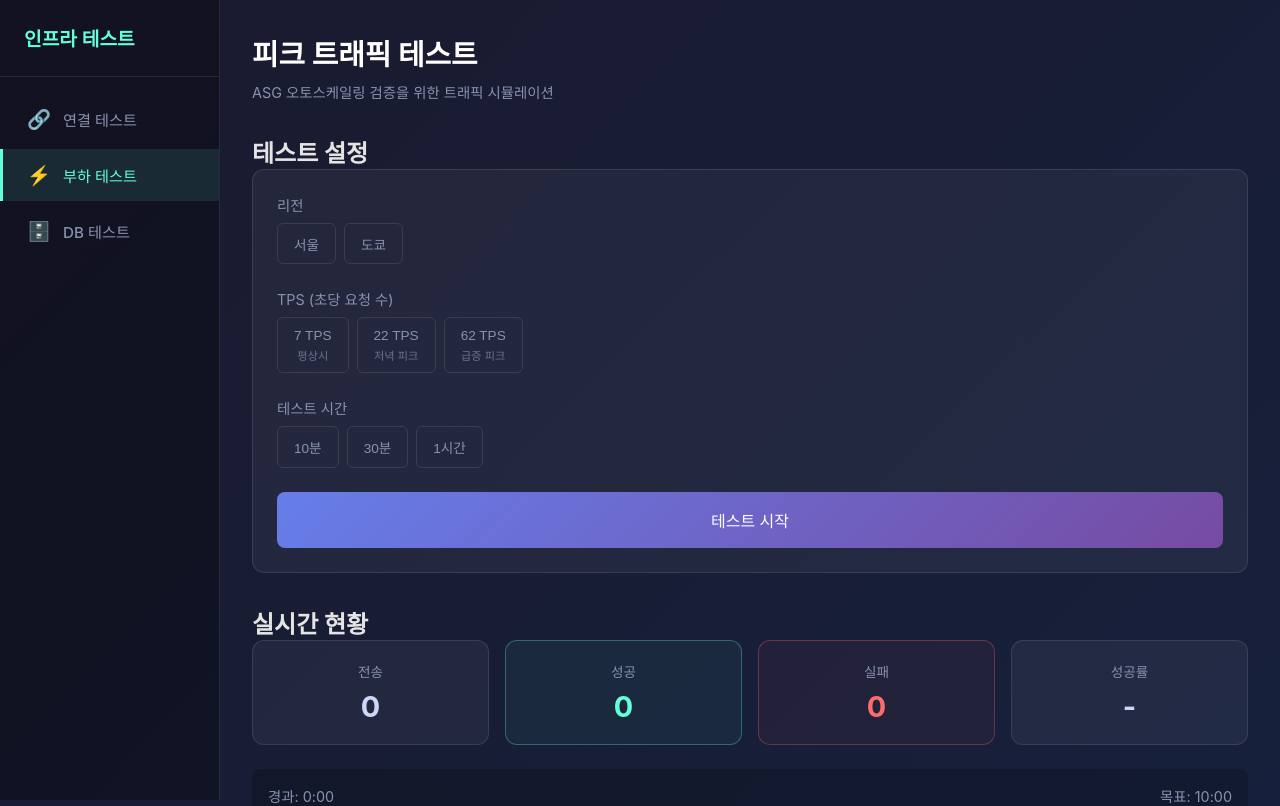
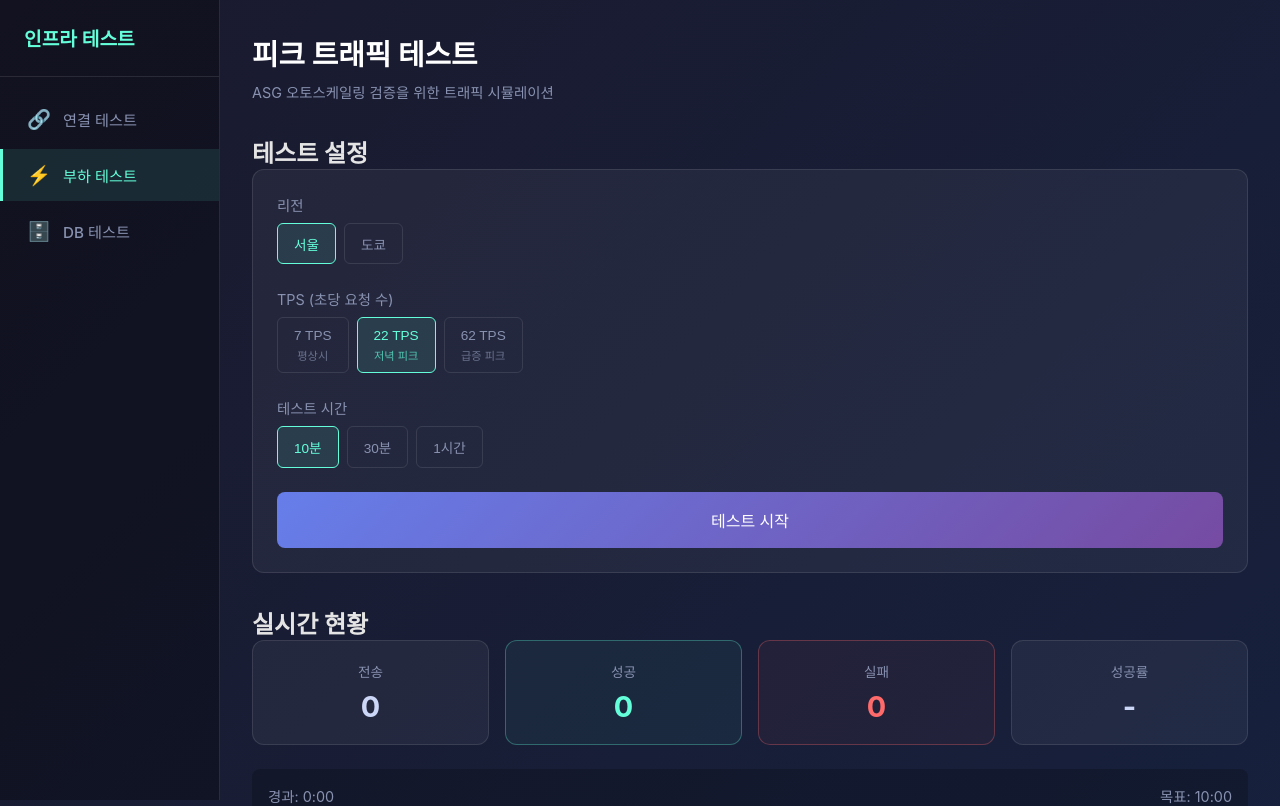
Before and after one commit to ddos-team-project/ddos-apps, a React (Vite) app in the folder infra-test/: page /load-test in a window 1280 px wide. Shown: the top 806 px of the page. Built offline with nearby package versions, Linux system fonts and the light colour scheme.

Commit message:
fix: 버튼 선택 스타일 수정 (active 클래스 사용)

```diff
--- a/infra-test/src/pages/LoadTest.jsx
+++ b/infra-test/src/pages/LoadTest.jsx
@@ -165,14 +165,14 @@ export default function LoadTest() {
             <label>리전</label>
             <div className="button-group">
               <button
-                className={`btn ${region === 'seoul' ? 'btn-primary' : 'btn-secondary'}`}
+                className={region === 'seoul' ? 'active' : ''}
                 onClick={() => setRegion('seoul')}
                 disabled={isRunning}
               >
                 서울
               </button>
               <button
-                className={`btn ${region === 'tokyo' ? 'btn-primary' : 'btn-secondary'}`}
+                className={region === 'tokyo' ? 'active' : ''}
                 onClick={() => setRegion('tokyo')}
                 disabled={isRunning}
               >
@@ -187,7 +187,7 @@ export default function LoadTest() {
               {tpsOptions.map(opt => (
                 <button
                   key={opt.value}
-                  className={`btn ${tps === opt.value ? 'btn-primary' : 'btn-secondary'}`}
+                  className={tps === opt.value ? 'active' : ''}
                   onClick={() => setTps(opt.value)}
                   disabled={isRunning}
                 >
@@ -204,7 +204,7 @@ export default function LoadTest() {
               {durationOptions.map(opt => (
                 <button
                   key={opt.value}
-                  className={`btn ${duration === opt.value ? 'btn-primary' : 'btn-secondary'}`}
+                  className={duration === opt.value ? 'active' : ''}
                   onClick={() => setDuration(opt.value)}
                   disabled={isRunning}
                 >
```
